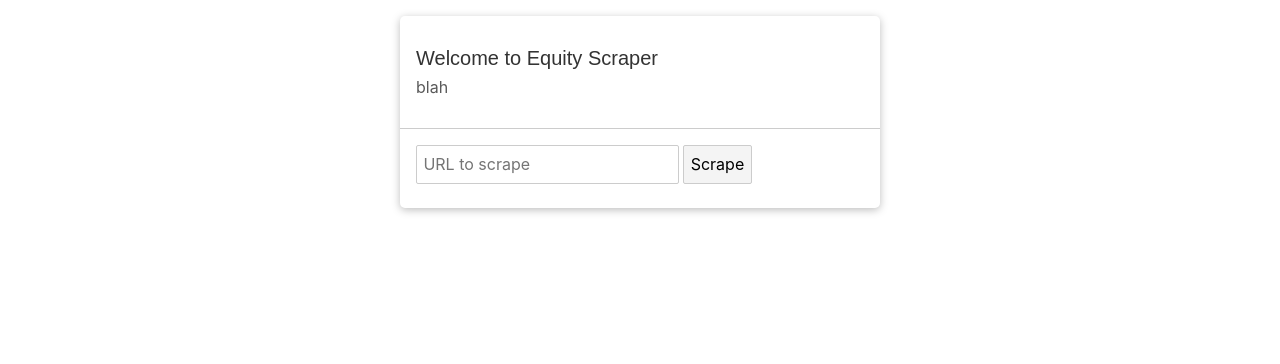
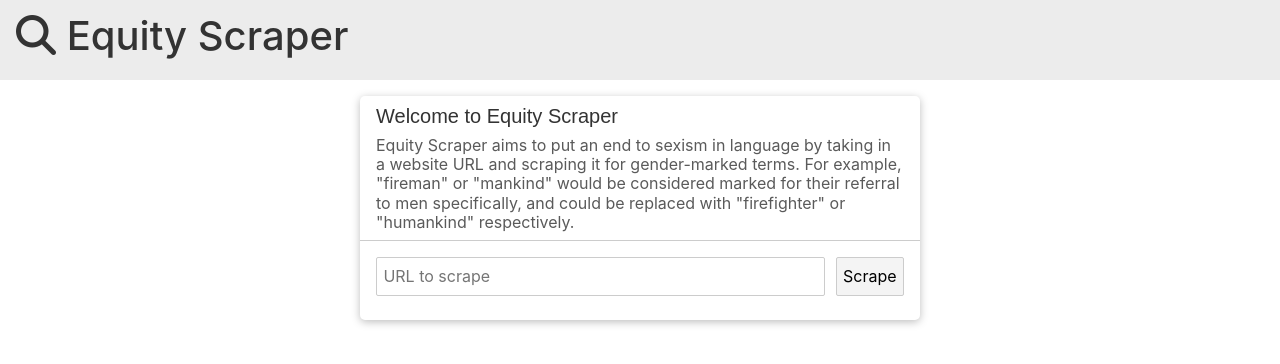
Before and after one commit to thnlsn/gender-equality-layout, a Svelte app: page / in a window 1280 px wide. Shown: the top 364 px of the page. Built offline with nearby package versions, Linux system fonts and the light colour scheme.

Commit message:
input form and navbar done

```diff
--- a/src/App.svelte
+++ b/src/App.svelte
@@ -1,14 +1,18 @@
 <script>
   /*   export let name; */
+  import Navbar from "./Navbar.svelte";
   import Form from "./Form.svelte";
-  let site = "//www.red/";
+  let application = "Equity Scraper";
+  let description = `${application} aims to put an end to sexism in language by taking in a website URL and scraping it for gender-marked terms. For example, "fireman" or "mankind" would be considered marked for their referral to men specifically, and could be replaced with "firefighter" or "humankind" respectively.`;
 </script>
 
 <style>
 
 </style>
 
+<Navbar {application} />
 <div class="container-fluid no-gutters">
-  <Form />
+
+  <Form {application} {description} />
 
 </div>
--- a/src/Form.svelte
+++ b/src/Form.svelte
@@ -1,11 +1,12 @@
 <script>
-  export let site;
+  export let application;
+  export let description;
 </script>
 
 <style>
-  .contact-card {
+  .form-card {
     box-shadow: 0 2px 8px rgba(0, 0, 0, 0.26);
-    max-width: 30rem;
+    max-width: 35rem;
     border-radius: 5px;
     margin: 1rem auto;
   }
@@ -14,21 +15,19 @@
     display: flex;
     justify-content: space-between;
     align-items: center;
-    height: 7rem;
+    min-height: 7rem;
   }
 
-  img {
+  .app-data {
     width: 100%;
-    height: 100%;
-    object-fit: cover;
-  }
-
-  .user-data {
-    width: 67%;
     display: flex;
     flex-direction: column;
     justify-content: center;
-    padding-left: 1rem;
+    padding: 0 1rem;
+  }
+
+  .input-bar {
+    width: 85%;
   }
 
   h1 {
@@ -49,18 +48,22 @@
     border-top: 1px solid #ccc;
     padding: 1rem;
   }
+
+  button {
+    float: right;
+  }
 </style>
 
-<div class="contact-card">
+<div class="form-card">
   <header>
-    <div class="user-data">
-      <h1>Welcome to Equity Scraper</h1>
-      <h2>blah</h2>
+    <div class="app-data">
+      <h1>Welcome to {application}</h1>
+      <h2>{description}</h2>
     </div>
   </header>
   <div class="submit-wrapper">
     <form action="submit">
-      <input type="text" placeholder="URL to scrape" />
+      <input class="input-bar" type="text" placeholder="URL to scrape" />
       <button>Scrape</button>
     </form>
   </div>
--- /dev/null
+++ b/src/Navbar.svelte
@@ -0,0 +1,17 @@
+<script>
+  export let application;
+</script>
+
+<style>
+  nav {
+    background-color: #ececec;
+    height: 10vh;
+  }
+</style>
+
+<nav class="navbar">
+  <h1>
+    <i class="fas fa-search" />
+    {application}
+  </h1>
+</nav>
--- a/src/main.js
+++ b/src/main.js
@@ -4,10 +4,7 @@ let title = 'Equity Scraper';
 
 const app = new App({
   target: document.body,
-  props: {
-    application: title,
-    description: `${title} aims to put an end to sexism in language by taking in a website URL and scraping it for gender-marked terms. For example, "fireman" or "mankind" would be considered marked for their referral to men specifically, and could be replaced with "firefighter" or "humankind" respectively.`
-  }
+  props: {}
 });
 
 export default app;
```
